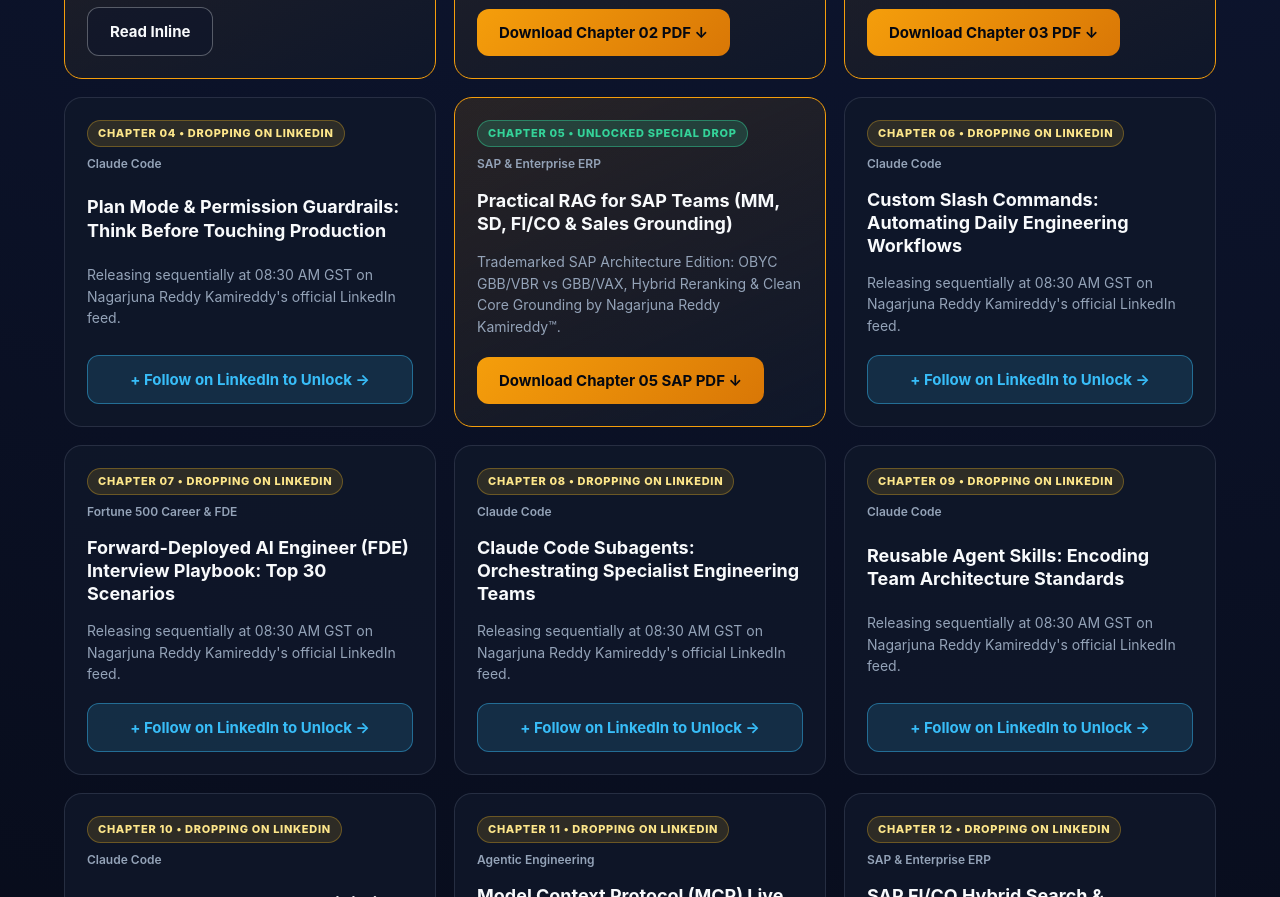
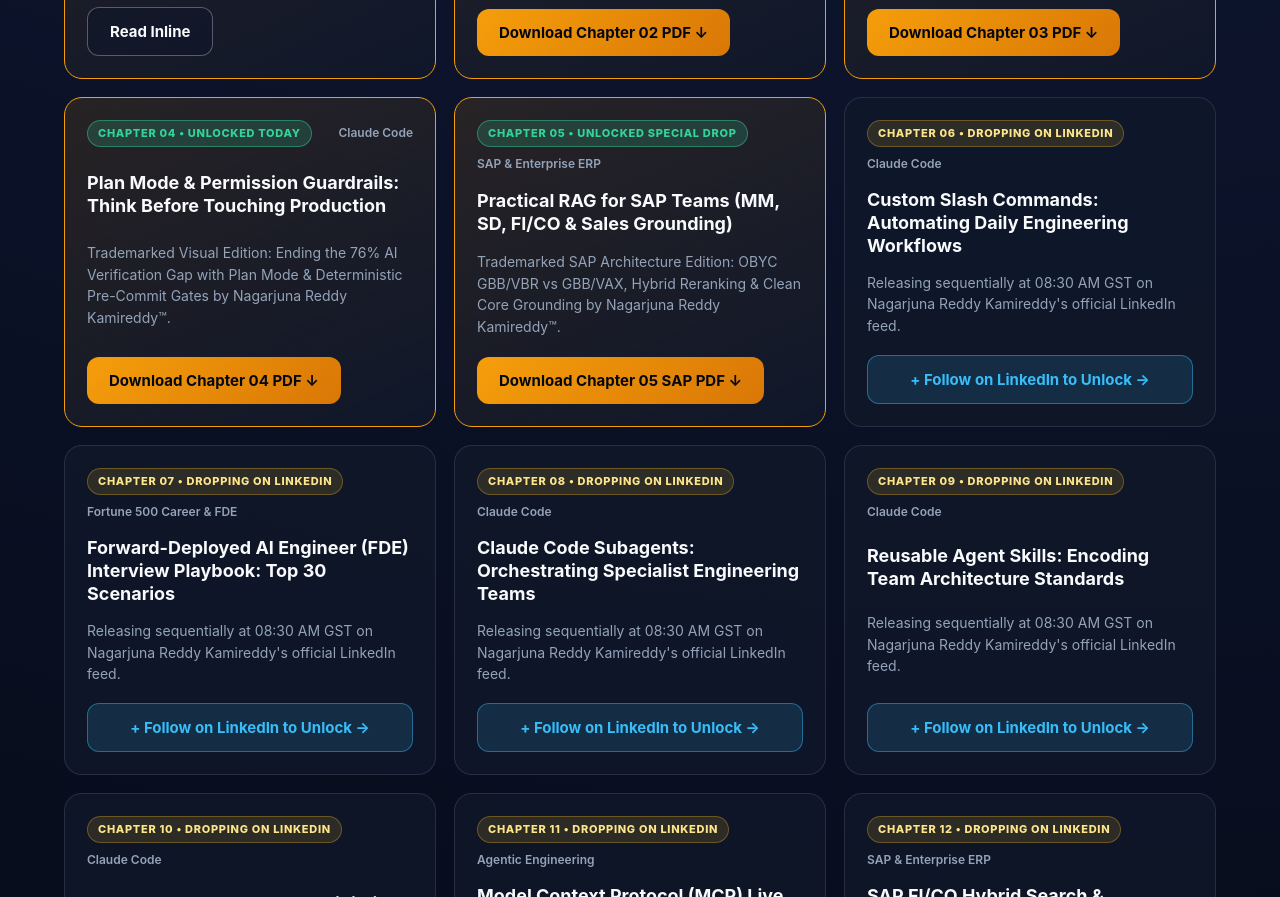
Before and after one commit to nagarjunak-pixel/nrk-enterprise-ai-masterbook, a plain HTML site: page docs/index.html in a window 1280 px wide. Shown: the part 2675-3572 px from the top of the page. Drawn offline with Linux system fonts and the light colour scheme.

Commit message:
Unlock Masterbook Chapter 04 (Plan Mode & Permission Guardrails) for v5.0 30m/2.5h Engine

```diff
--- a/docs/index.html
+++ b/docs/index.html
@@ -224,15 +224,15 @@
             <a class="btn btn-gold" href="chapters/NRK_Masterbook_Chapter_03_CLAUDE_MD_Project_Memory.pdf" target="_blank">Download Chapter 03 PDF ↓</a>
           </div>
         </div>
-        <div class="ch-card locked" data-track="Claude Code" data-search="plan mode & permission guardrails: think before touching production claude code chapter 4">
+        <div class="ch-card unlocked" data-track="Claude Code" data-search="plan mode & permission guardrails: think before touching production claude code chapter 4">
           <div class="ch-top">
-            <span class="pill pill-lock">CHAPTER 04 • DROPPING ON LINKEDIN</span>
+            <span class="pill pill-open">CHAPTER 04 • UNLOCKED TODAY</span>
             <span class="track-tag">Claude Code</span>
           </div>
           <h3>Plan Mode & Permission Guardrails: Think Before Touching Production</h3>
-          <p>Releasing sequentially at 08:30 AM GST on Nagarjuna Reddy Kamireddy's official LinkedIn feed.</p>
+          <p>Trademarked Visual Edition: Ending the 76% AI Verification Gap with Plan Mode & Deterministic Pre-Commit Gates by Nagarjuna Reddy Kamireddy™.</p>
           <div class="ch-actions">
-            <a class="btn btn-follow" href="https://www.linkedin.com/in/nagarjuna-kamireddy/" target="_blank" rel="noopener">+ Follow on LinkedIn to Unlock →</a>
+            <a class="btn btn-gold" href="chapters/NRK_Masterbook_Chapter_04_Plan_Mode_Permission_Guardrails.pdf" target="_blank">Download Chapter 04 PDF ↓</a>
           </div>
         </div>
         <div class="ch-card unlocked" data-track="SAP & Enterprise ERP" data-search="practical rag for sap teams (mm, sd, fi/co & sales grounding) sap & enterprise erp chapter 5">
```
Also changed, not shown: 1 other file.
